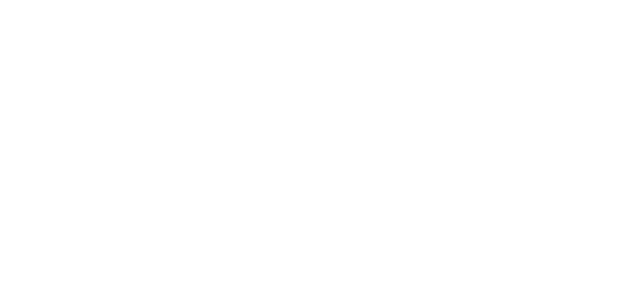
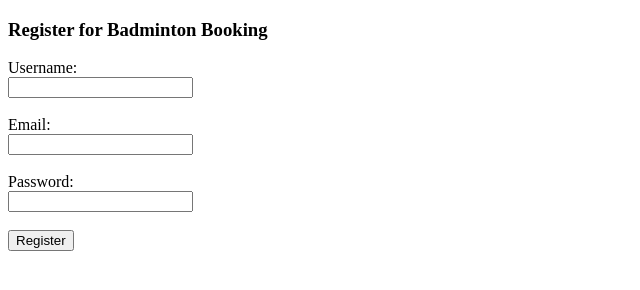
Before and after one commit to PaYadyo/BBFYY01, a plain HTML site: page Public/register.html in a window 1280 px wide. Shown: the whole page, without its empty margins (0-640 px from the left). Drawn offline with Linux system fonts and the light colour scheme.

Commit message:
A small draft of the website structure.

```diff
--- a/Public/register.html
+++ b/Public/register.html
@@ -6,6 +6,18 @@
     <title>Badminton register</title>
 </head>
 <body>
+    <h3>Register for Badminton Booking</h3>
+    <form action="/src/app/api/auth/Auth.TS" method="POST">
+        <label for="username">Username:</label><br>
+        <input type="text" id="username" name="username" required><br><br>
 
+        <label for="email">Email:</label><br>
+        <input type="email" id="email" name="email" required><br><br>
+
+        <label for="password">Password:</label><br>
+        <input type="password" id="password" name="password" required><br><br>
+
+        <input type="submit" value="Register">
+    </form>
 </body>
 </html>
```
Also changed, not shown: Public/index.html (+2 -0 lines), image/png/favicon.png (added), image/x-icon/favicon.ico (added), 2 other files.
